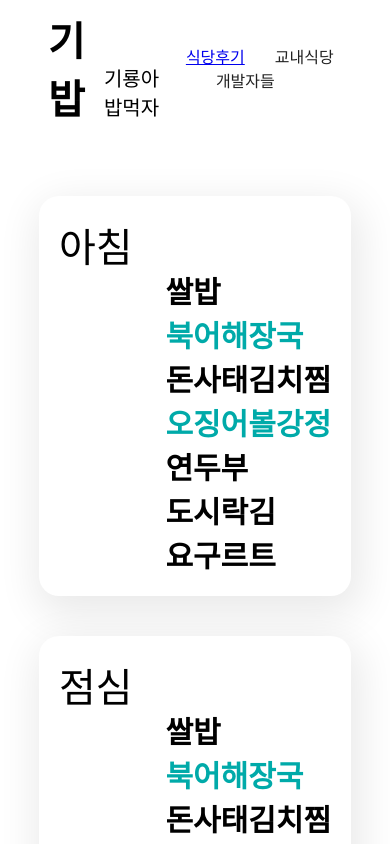
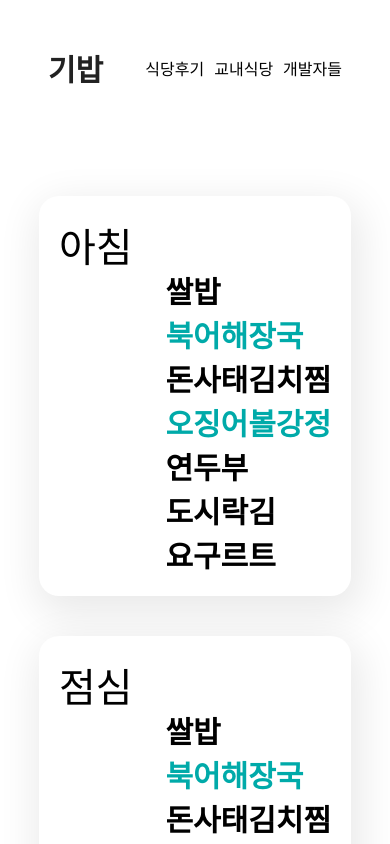
Before and after one commit to cho4u4o/Kyonggi-Univ-Diet-Information-FE, a React (Vite) app: page / in a window 390 px wide. Shown: the top 844 px of the page. Built offline with nearby package versions, Linux system fonts and the light colour scheme.

Commit message:
feat : add responsive design for Header

```diff
--- a/src/components/Header.tsx
+++ b/src/components/Header.tsx
@@ -1,66 +1,59 @@
-import { css } from '@emotion/css'
+import styled from '@emotion/styled'
 import { NavLink } from 'react-router-dom'
 
 function Header() {
-  const listStyle = css`
-    padding: 0;
-    margin-left: 30px;
-    color: #222;
-  `
-  const headerContainerStyle = css`
+  const Header = styled.header`
     height: 120px;
     padding: 0px 40px;
     display: flex;
     align-items: center;
     justify-content: space-between;
   `
+  const Logo = styled(NavLink)`
+    font-size: 30px;
+    font-weight: bold;
+    text-decoration: none;
+    color: #222;
+  `
+  const SmallLogo = styled.span`
+    margin-left: 10px;
+    @media (max-width: 480px) {
+      display: none;
+    }
+  `
+  const MenuBar = styled.div`
+    display: flex;
+    align-items: center;
+    justify-content: flex-end;
+    margin: 0;
+  `
+  const StyledNavLink = styled(NavLink)`
+    color: black;
+    text-decoration: none;
+    margin-left: 10px;
+
+    &.active {
+      color: #00abaa;
+    }
+
+    &:hover {
+      color: #00abaa;
+    }
+  `
   return (
     <>
-      <header className={headerContainerStyle}>
-        <div
-          className={css`
-            display: flex;
-            align-items: flex-end;
-          `}
-        >
-          <b
-            className={css`
-              font-size: 40px;
-              margin: 0;
-            `}
-          >
-            기밥
-          </b>
-          <span
-            className={css`
-              font-size: 20px;
-              margin: 5px 10px;
-            `}
-          >
-            {' '}
-            기룡아 밥먹자
-          </span>
+      <Header>
+        <div>
+          <Logo to="/">기밥</Logo>
+          <SmallLogo>기룡아 밥먹자</SmallLogo>
         </div>
-        <div className="menu-bar">
-          <ul
-            className={css`
-              display: flex;
-              flex-wrap: wrap;
-              padding: 0;
-              margin: 0;
-              list-style: none;
-            `}
-          >
-            <NavLink to="comment">식당후기</NavLink>
-            <li className={listStyle}>
-              <a>교내식당</a>
-            </li>
-            <li className={listStyle}>
-              <a>개발자들</a>
-            </li>
-          </ul>
-        </div>
-      </header>
+
+        <MenuBar>
+          <StyledNavLink to="comment">식당후기</StyledNavLink>
+          <StyledNavLink to="abc">교내식당</StyledNavLink>
+          <StyledNavLink to="abc">개발자들</StyledNavLink>
+        </MenuBar>
+      </Header>
     </>
   )
 }
```
